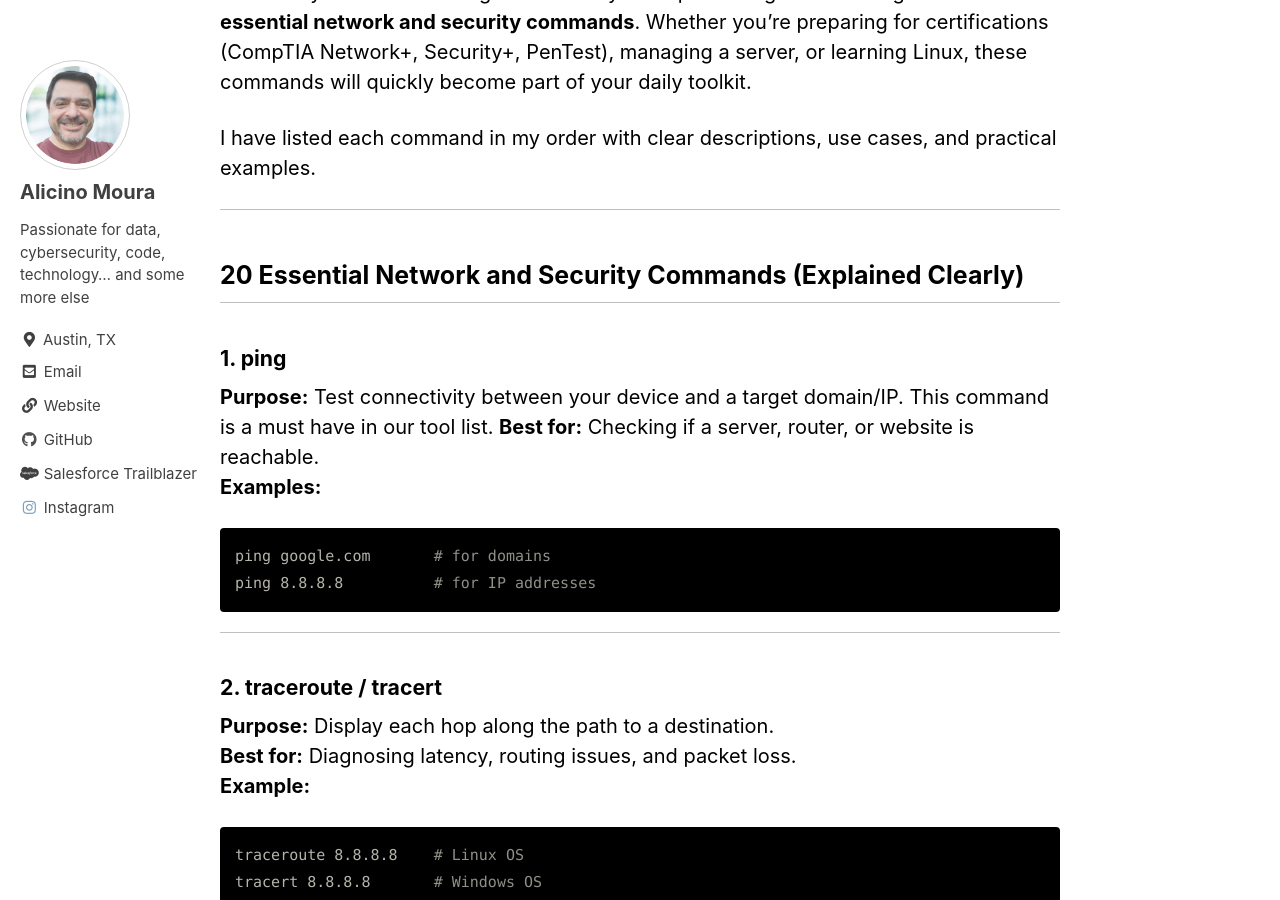
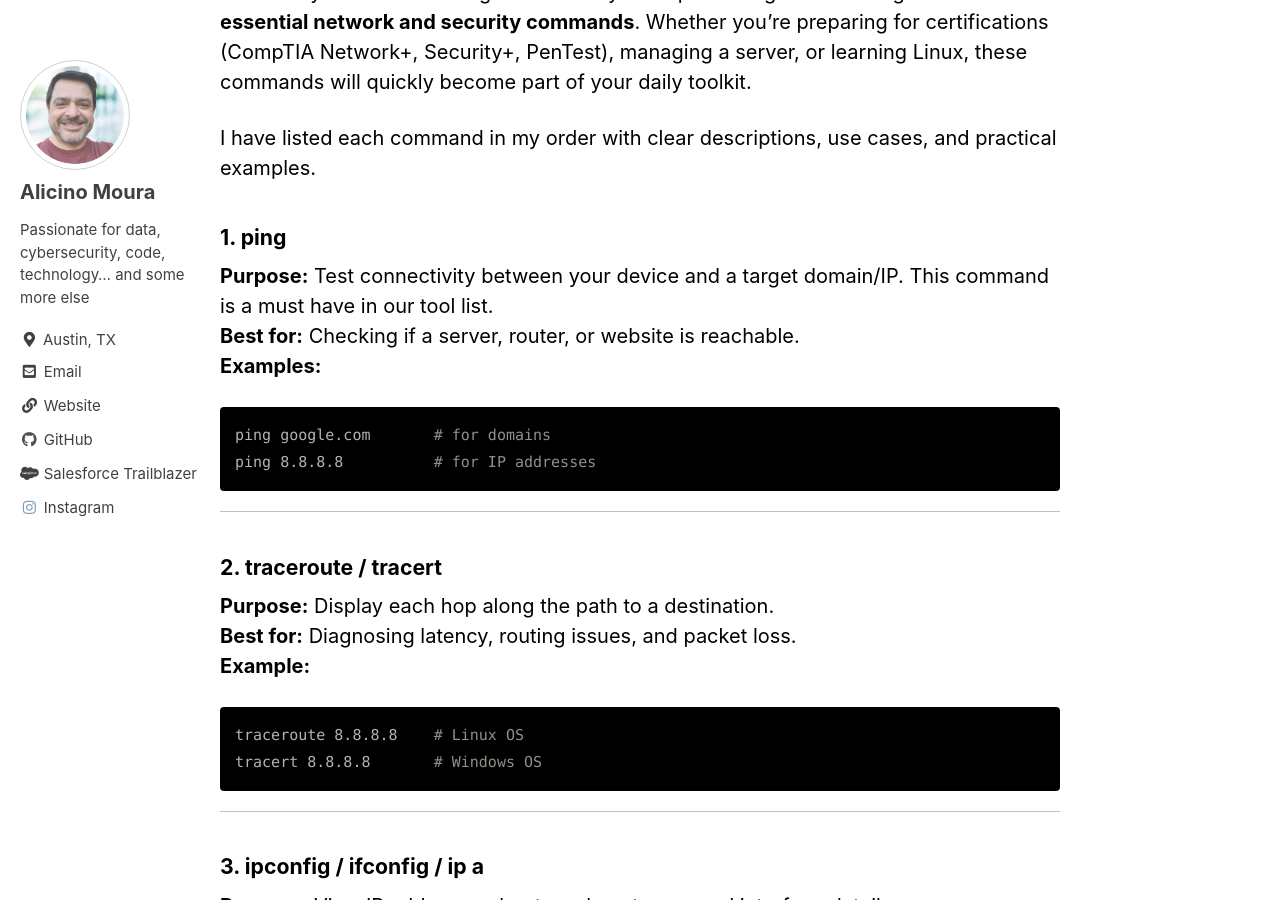
Before and after one commit to alicino/blog, a Jekyll site: the page built from _posts/2025-11-24-20-essentials-network-and-security-commands.md, in a window 1280 px wide and 900 px high, scrolled down 383 px. Built offline with Jekyll 4.4.1, drawn with Linux system fonts in a browser that asks for light colours; cached includes are drawn as plain includes.

Commit message:
20 essential commands network cybersecurity v5 - fixing spaces

```diff
--- a/_posts/2025-11-24-20-essentials-network-and-security-commands.md
+++ b/_posts/2025-11-24-20-essentials-network-and-security-commands.md
@@ -19,9 +19,6 @@
 That’s why I created this beginner-friendly and optimized guide covering the **20 most essential network and security commands**. Whether you're preparing for certifications (CompTIA Network+, Security+, PenTest), managing a server, or learning Linux, these commands will quickly become part of your daily toolkit.
 
 I have listed each command in my order with clear descriptions, use cases, and practical examples.
-
----
-## 20 Essential Network and Security Commands (Explained Clearly)
 
 #### 1. **ping**
 **Purpose:** Test connectivity between your device and a target domain/IP. This command is a must have in our tool list.
```
